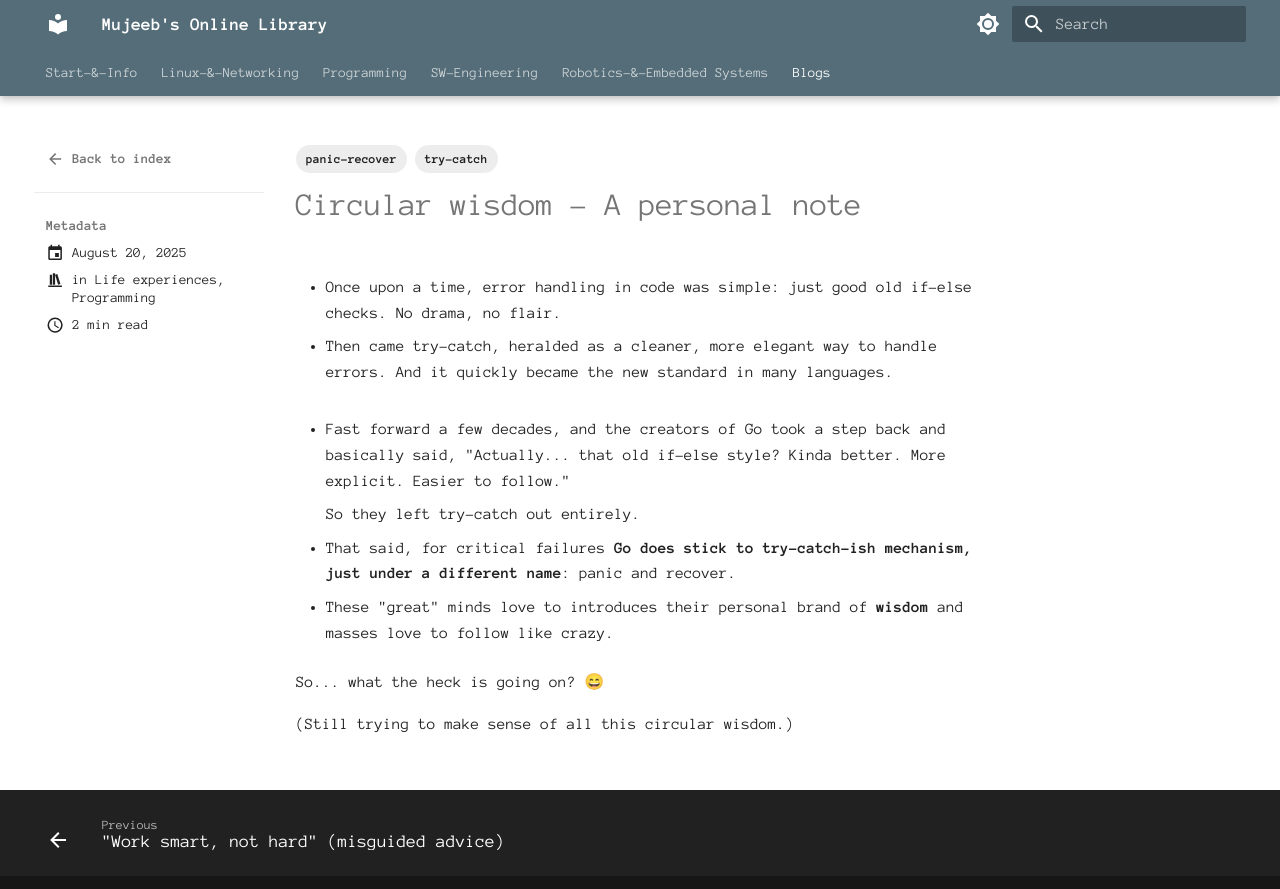
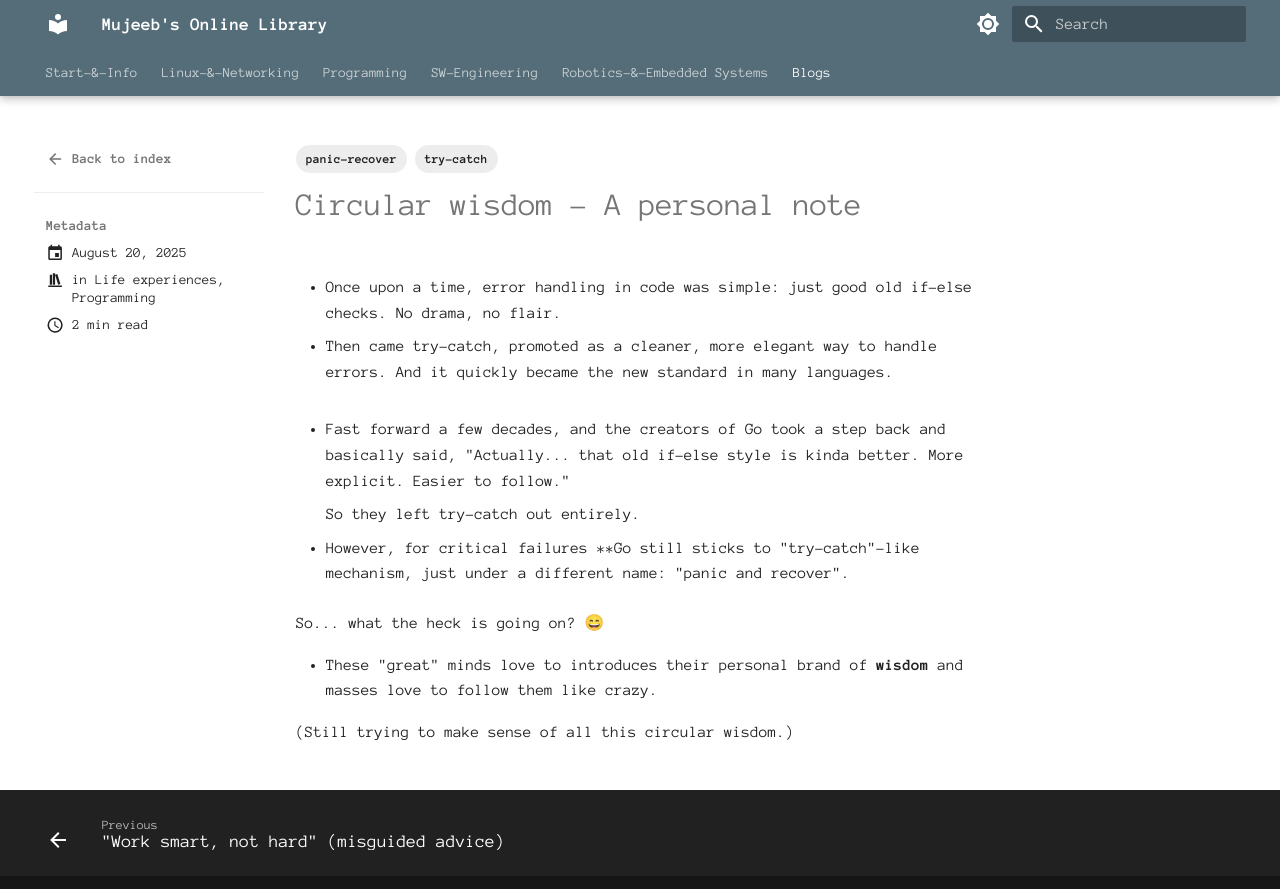
Before and after one commit to alohamujeeb/alohamujeeb.github.io, an MkDocs documentation site: the page built from docs/blog/posts/2025-08-20-circular-wisdom.md, in a window 1280 px wide. Shown: the top 889 px of the page. Built offline with MkDocs 1.6.1 and Material for MkDocs 9.7.7, drawn with Linux system fonts in a browser that asks for light colours.

Commit message:
minor changes

```diff
--- a/docs/blog/posts/2025-08-20-circular-wisdom.md
+++ b/docs/blog/posts/2025-08-20-circular-wisdom.md
@@ -20,16 +20,16 @@ tags:
 
 - Once upon a time, error handling in code was simple: just good old if-else checks. No drama, no flair.
 
-- Then came try-catch, heralded as a cleaner, more elegant way to handle errors. And it quickly became the new standard in many languages.
+- Then came try-catch, promoted as a cleaner, more elegant way to handle errors. And it quickly became the new standard in many languages.
 <!-- more -->
-- Fast forward a few decades, and the creators of Go took a step back and basically said, "Actually... that old if-else style? Kinda better. More explicit. Easier to follow."
+- Fast forward a few decades, and the creators of Go took a step back and basically said, "Actually... that old if-else style is kinda better. More explicit. Easier to follow."
 
 	So they left try-catch out entirely.
 
-- That said, for critical failures **Go does stick to try-catch-ish mechanism, just under a different name**: panic and recover.
-
-- These "great" minds love to introduces their personal brand of **wisdom** and masses love to follow like crazy.
+- However, for critical failures **Go still sticks to "try-catch"-like mechanism, just under a different name: "panic and recover".
 
 So... what the heck is going on? 😄
 
+- These "great" minds love to introduces their personal brand of **wisdom** and masses love to follow them like crazy.
+
 (Still trying to make sense of all this circular wisdom.)
```
